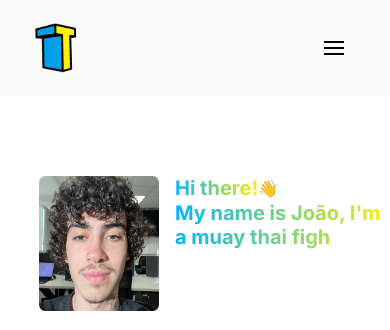
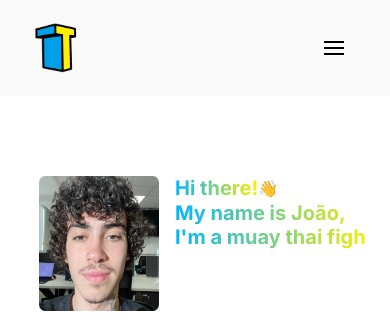
Before and after one commit to txjao/txjao, a React (Vite) app: page / in a window 390 px wide. Shown: the top 330 px of the page. Built offline with nearby package versions, Linux system fonts and the light colour scheme.

Commit message:
fix: fixing breakpoint

```diff
--- a/src/Components/Lettering.tsx
+++ b/src/Components/Lettering.tsx
@@ -64,7 +64,7 @@ const Container = styled.div`
             font-size: 20px;
         }
     }
-    @media (max-width: 375px) {
+    @media (max-width: 400px) {
         .wrapper-lettering {
             height: 110px;
             width: 200px;
--- a/src/Styles/global.ts
+++ b/src/Styles/global.ts
@@ -6,7 +6,6 @@ export const GlobalStyle = createGlobalStyle`
         padding: 0px;
         margin: 0px;
         box-sizing: border-box;
-        max-width: 100vw;
     }
     body{
         background-color: #fff;
```
